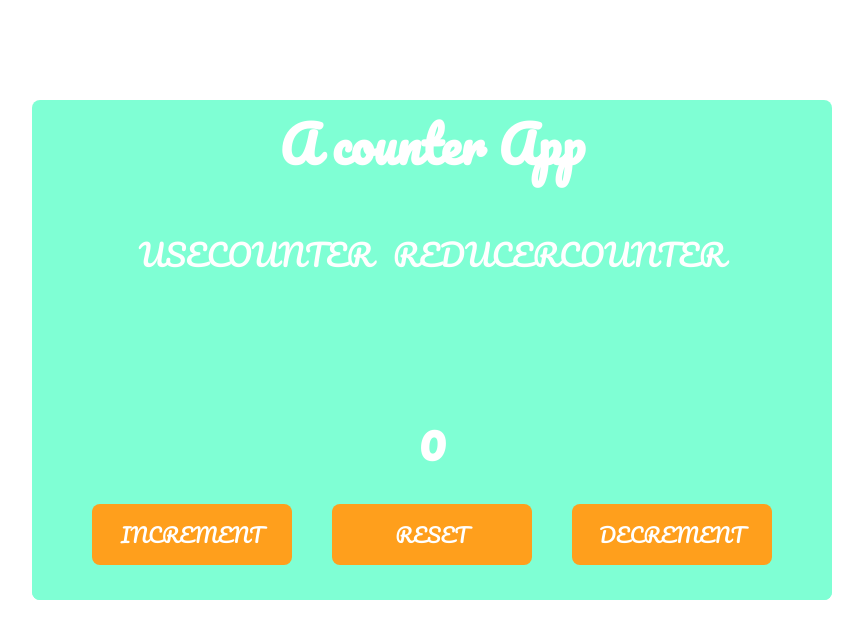
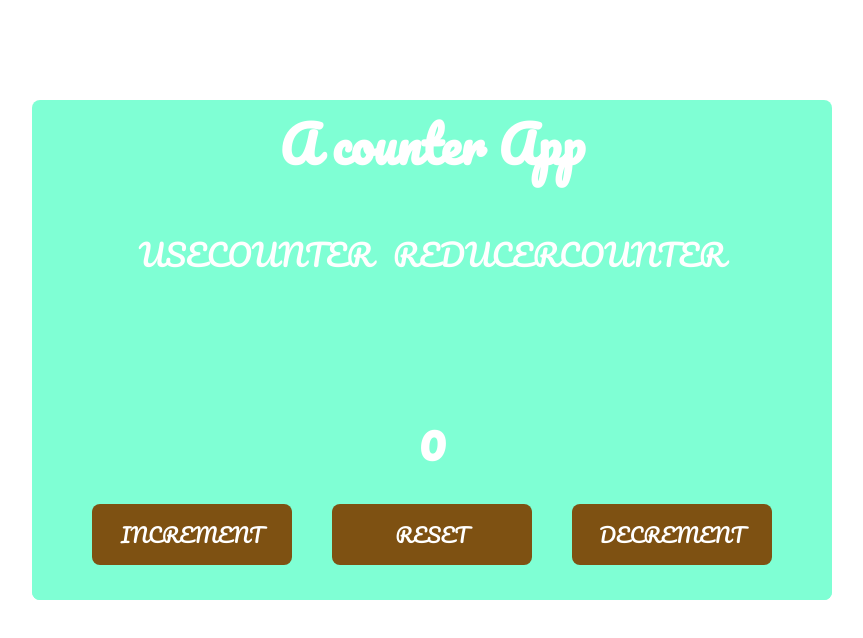
Before and after one commit to Malshua/Altschool-react-app-exam, a React (Vite) app: page /ReducerCounter in a window 1280 px wide. Shown: the top 638 px of the page, without its empty margins (208-1071 px from the left). Built offline with nearby package versions, Linux system fonts and the light colour scheme.

Commit message:
add css styles

```diff
--- a/src/Components/ReducerCounter.css
+++ b/src/Components/ReducerCounter.css
@@ -17,5 +17,10 @@ button {
   cursor: pointer;
   transition: border-color 0.25s;
   color: #fff;
+  text-transform: lowercase;
+}
+
+.redbtn {
+  background-color: rgb(126, 81, 18);
   text-transform: uppercase;
 }
--- a/src/Components/ReducerCounter.jsx
+++ b/src/Components/ReducerCounter.jsx
@@ -13,11 +13,19 @@ function ReducerCounter() {
       </div>
 
       <div className="btn">
-        <button onClick={() => dispatch({ type: "increment" })}>
+        <button
+          className="redbtn"
+          onClick={() => dispatch({ type: "increment" })}
+        >
           increment
         </button>
-        <button onClick={() => dispatch({ type: "reset" })}>reset</button>
-        <button onClick={() => dispatch({ type: "decrement" })}>
+        <button className="redbtn" onClick={() => dispatch({ type: "reset" })}>
+          reset
+        </button>
+        <button
+          className="redbtn"
+          onClick={() => dispatch({ type: "decrement" })}
+        >
           decrement
         </button>
       </div>
```
